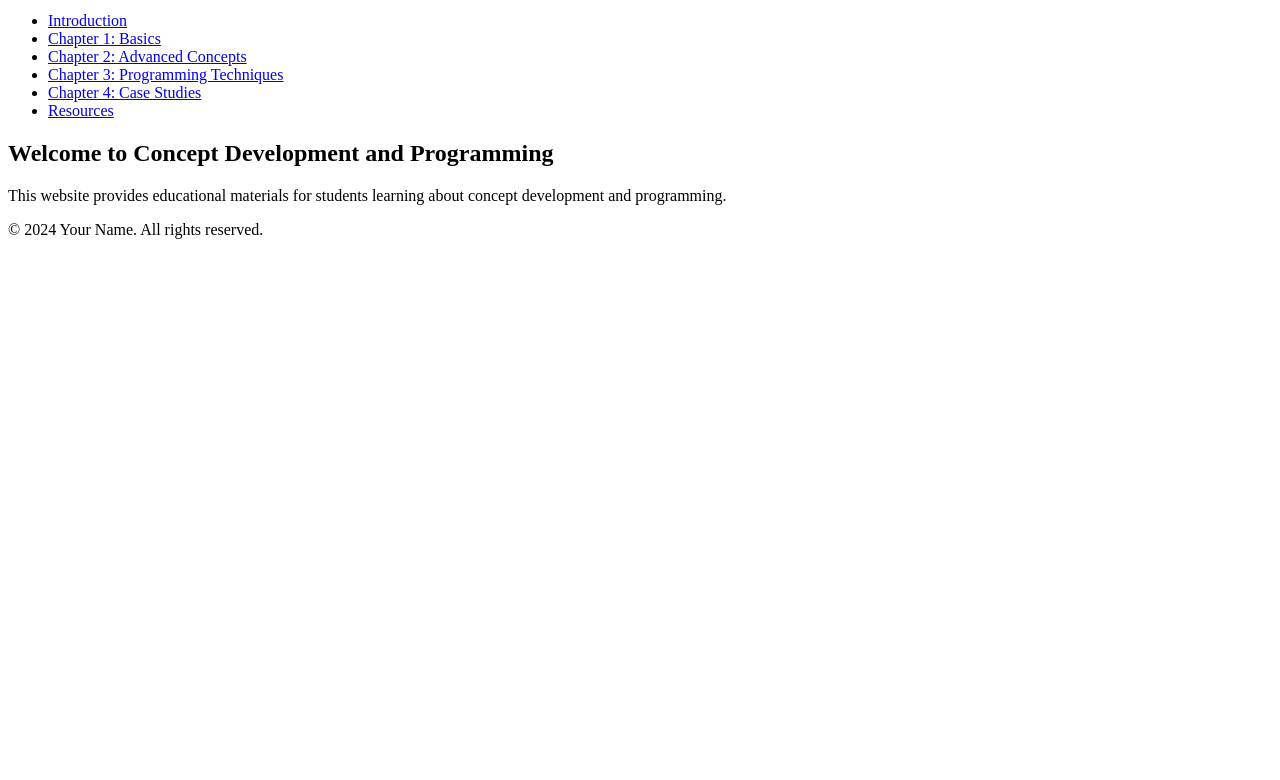
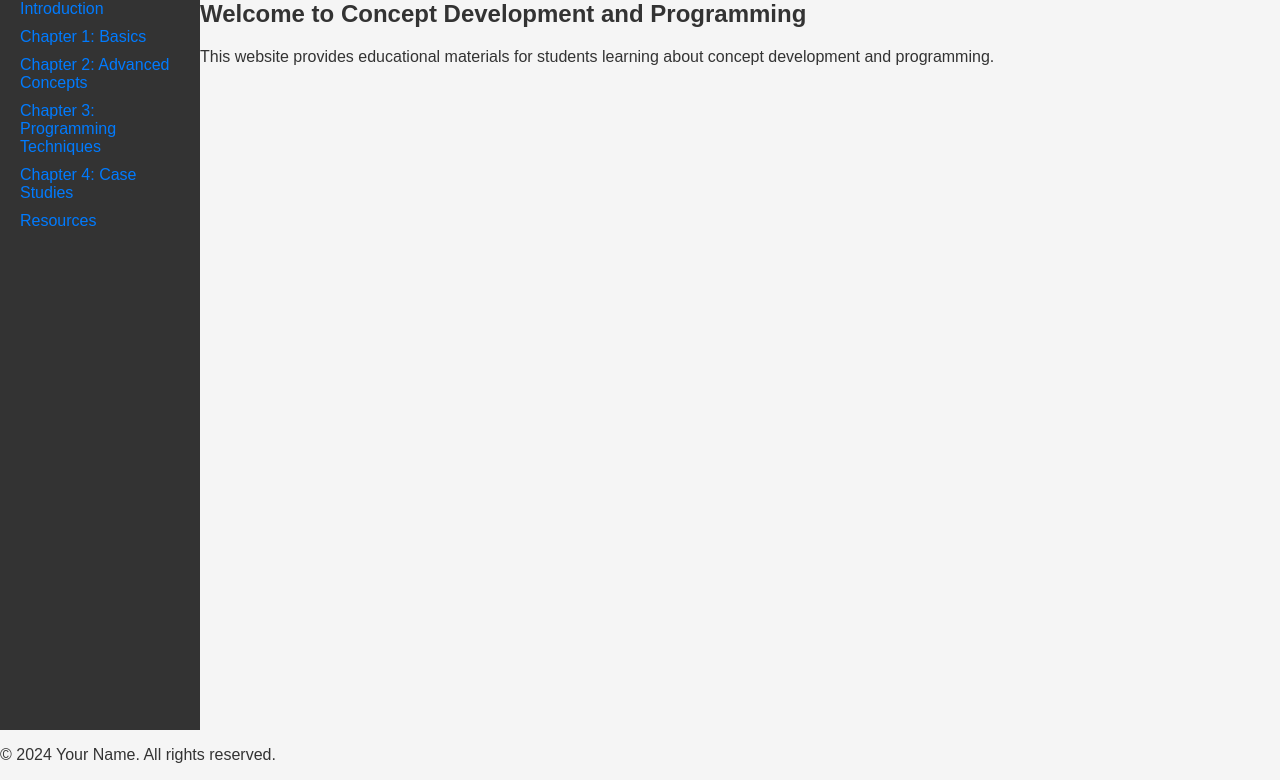
Before and after one commit to Mathiasin/KOP, a plain HTML site: page index.html in a window 1280 px wide. Shown: the part 68-848 px from the top of the page. Before the commit the page ends 800 px from the top, so only its background shows below. Drawn offline with Linux system fonts and the light colour scheme.

Commit message:
Update index.html

```diff
--- a/index.html
+++ b/index.html
@@ -4,7 +4,7 @@
     <meta charset="UTF-8">
     <meta name="viewport" content="width=device-width, initial-scale=1.0">
     <title>Concept Development and Programming</title>
-    <link rel="stylesheet" href="styles.css">
+    <link rel="stylesheet" href="https://mathiasin.github.io/KOP/style.css">
 </head>
 <body>
     <header>
```
